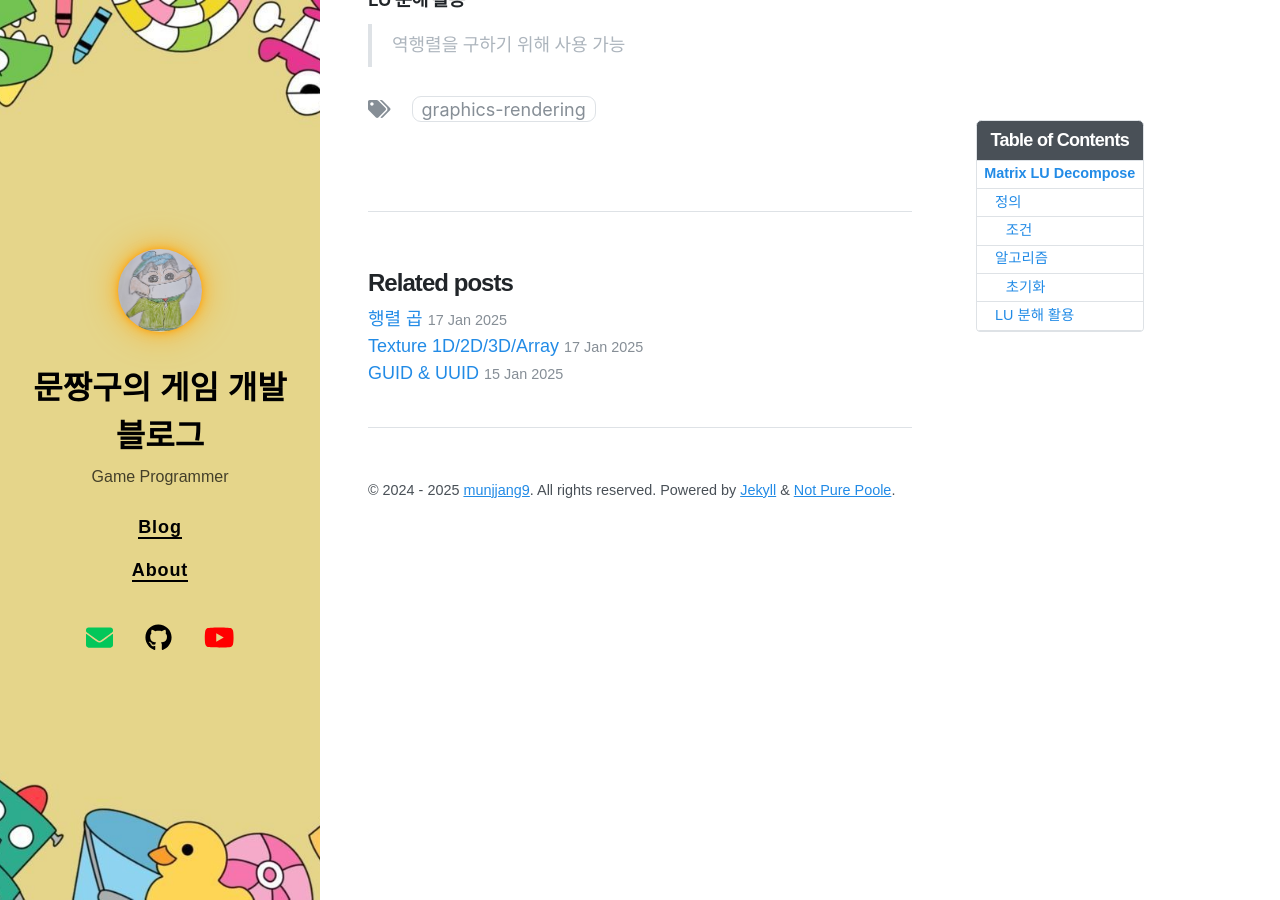
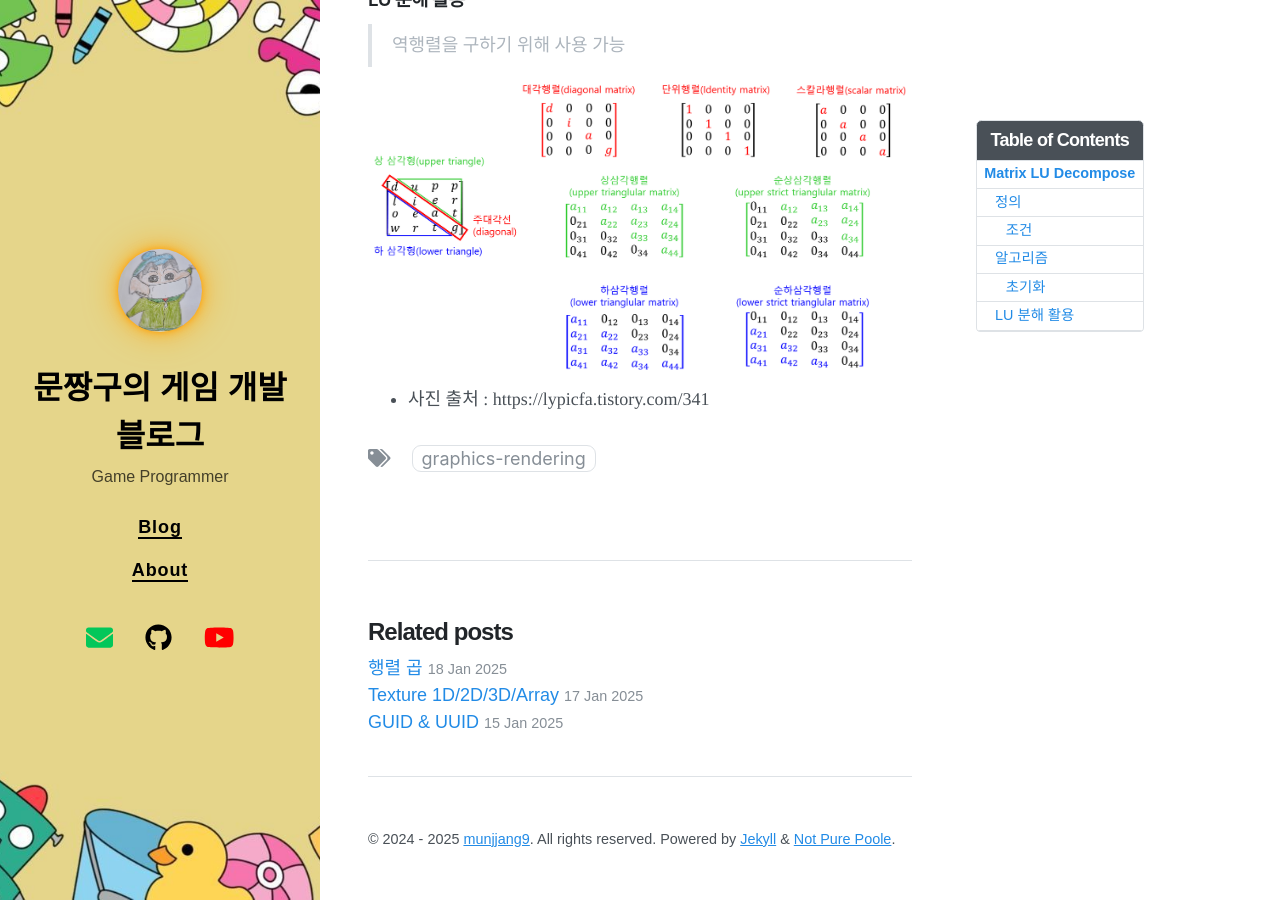
Before and after one commit to munjjang9/munjjang9.github.io, a Jekyll site: the page built from _posts/2025-01-14-TK-Matrix-LU-Decompose.md, in a window 1280 px wide and 900 px high, scrolled down 1372 px. Built offline with Jekyll 4.4.1, drawn with Linux system fonts in a browser that asks for light colours; nearby versions of some CDN libraries; comment, search, counter and statistics services are not loaded.

Commit message:
Posts Modified

```diff
--- a/_posts/2025-01-14-TK-Matrix-LU-Decompose.md
+++ b/_posts/2025-01-14-TK-Matrix-LU-Decompose.md
@@ -54,3 +54,6 @@ U : 위 삼각 행렬
 ### LU 분해 활용
 
 > 역행렬을 구하기 위해 사용 가능
+
+![Matrix-LU-Decompose](/assets/images/Matrix-LU-Decompose.png)
+- 사진 출처 : https://lypicfa.tistory.com/341
--- a/_posts/2025-01-18-TK-Matrix-Multiplication.md
+++ b/_posts/2025-01-18-TK-Matrix-Multiplication.md
@@ -3,7 +3,7 @@ layout: post
 title: 행렬 곱
 author: munjjang9
 tags: [Math]
-date: 2025-01-17 21:00 +0900
+date: 2025-01-18 21:00 +0900
 categories: [Game Development]
 toc: true
 ---
```
Also changed, not shown: assets/images/Matrix-LU-Decompose.png (added).
